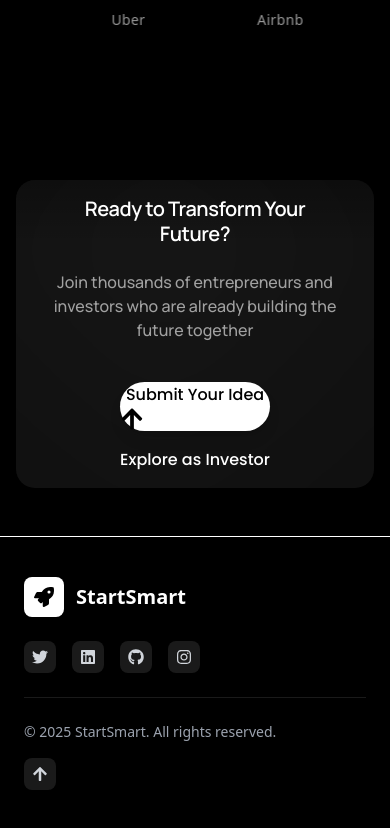
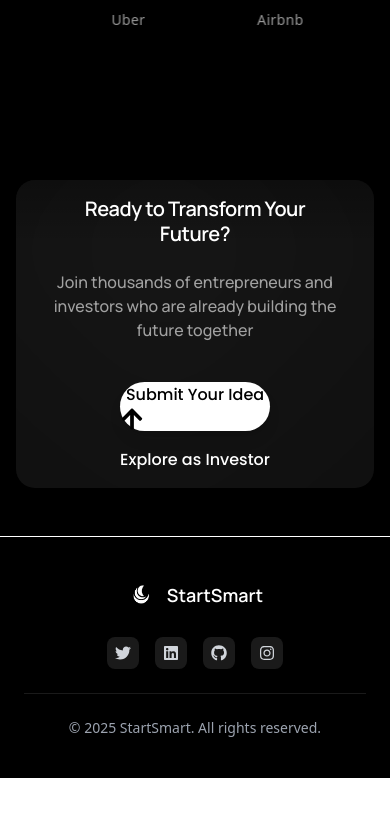
Before and after one commit to lithigesh/StartSmart, a React (Vite) app in the folder Frontend/: page / in a window 390 px wide. Shown: the part 4830-5658 px from the top of the page. After the commit the page ends 5608 px from the top, so only its background shows below. Built offline with nearby package versions, Linux system fonts and the light colour scheme.

Commit message:
updaeted the footer

```diff
--- a/Frontend/src/components/Footer.jsx
+++ b/Frontend/src/components/Footer.jsx
@@ -1,4 +1,4 @@
-import React from "react";
+import React, { useState, useEffect } from "react";
 import {
   FaTwitter,
   FaLinkedin,
@@ -7,6 +7,7 @@ import {
   FaRocket,
   FaArrowUp,
 } from "react-icons/fa";
+import StartSmartIcon from "/w_startSmart_icon.png";
 
 const SOCIAL_LINKS = [
   { icon: <FaTwitter />, href: "#twitter", label: "Twitter" },
@@ -16,6 +17,20 @@ const SOCIAL_LINKS = [
 ];
 
 export const Footer = () => {
+  const [showScrollTop, setShowScrollTop] = useState(false);
+
+  useEffect(() => {
+    const handleScroll = () => {
+      // Show button when user scrolls down more than 200px
+      setShowScrollTop(window.scrollY > 200);
+    };
+
+    window.addEventListener('scroll', handleScroll);
+
+    // Cleanup event listener on component unmount
+    return () => window.removeEventListener('scroll', handleScroll);
+  }, []);
+
   const scrollToTop = () => {
     window.scrollTo({ top: 0, behavior: "smooth" });
   };
@@ -24,17 +39,26 @@ export const Footer = () => {
     <footer className="w-full bg-black text-gray-400 border-t border-white">
       <div className="max-w-screen-xl mx-auto px-6 py-10">
         {/* Top Section */}
-        <div className="flex flex-col md:flex-row md:items-center md:justify-between gap-6">
+        <div className="flex flex-col items-center md:flex-row md:items-center md:justify-between gap-6">
           {/* Brand */}
-          <div className="flex items-center space-x-3">
-            <div className="w-10 h-10 bg-white rounded-lg flex items-center justify-center">
-              <FaRocket className="w-5 h-5 text-black" />
+          <div
+            className="flex items-center space-x-3 md:space-x-4 cursor-pointer focus:outline-none focus:ring-2 focus:ring-white focus:ring-opacity-50 rounded-lg p-1"
+            tabIndex={0}
+          >
+            <div className="w-7 h-7 md:w-8 md:h-8 lg:w-9 lg:h-9 rounded-lg flex items-center justify-center shadow-lg">
+              <img
+                src={StartSmartIcon}
+                alt="StartSmart Logo"
+                className="w-5 h-5 md:w-6 md:h-6 lg:w-7 lg:h-7"
+              />
             </div>
-            <h3 className="text-xl font-bold text-white">StartSmart</h3>
+            <span className="text-text-primary font-semibold text-lg md:text-xl lg:text-2xl font-manrope whitespace-nowrap">
+              StartSmart
+            </span>
           </div>
 
           {/* Socials */}
-          <div className="flex space-x-4">
+          <div className="flex justify-center space-x-4">
             {SOCIAL_LINKS.map((social, i) => (
               <a
                 key={i}
@@ -54,17 +78,29 @@ export const Footer = () => {
         <div className="my-6 border-t border-white/10" />
 
         {/* Bottom Section */}
-        <div className="flex flex-col md:flex-row md:items-center md:justify-between gap-4">
-          <p className="text-sm">© 2025 StartSmart. All rights reserved.</p>
+        <div className="flex flex-col items-center md:flex-row md:items-center md:justify-between gap-4">
+          <p className="text-sm text-center md:text-left">© 2025 StartSmart. All rights reserved.</p>
 
+          {/* Desktop scroll to top button */}
           <button
             onClick={scrollToTop}
             aria-label="Scroll to top"
-            className="w-8 h-8 flex items-center justify-center rounded-lg bg-white/10 hover:bg-white/20 transition"
+            className="hidden md:flex w-8 h-8 items-center justify-center rounded-lg bg-white/10 hover:bg-white/20 transition"
           >
             <FaArrowUp className="w-4 h-4 text-gray-300 hover:text-white" />
           </button>
         </div>
+
+        {/* Mobile scroll to top button - Fixed position */}
+        {showScrollTop && (
+          <button
+            onClick={scrollToTop}
+            aria-label="Scroll to top"
+            className="md:hidden fixed bottom-6 right-6 z-50 w-12 h-12 flex items-center justify-center rounded-full bg-white/20 backdrop-blur-md hover:bg-white/30 transition-all duration-300 shadow-lg border border-white/10 animate-fade-in"
+          >
+            <FaArrowUp className="w-5 h-5 text-white" />
+          </button>
+        )}
       </div>
     </footer>
   );
```
